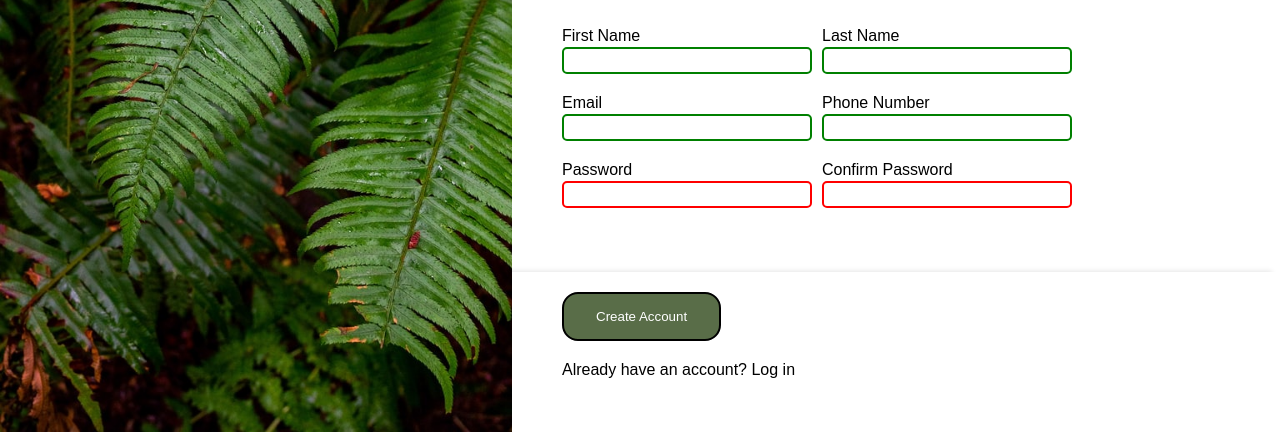
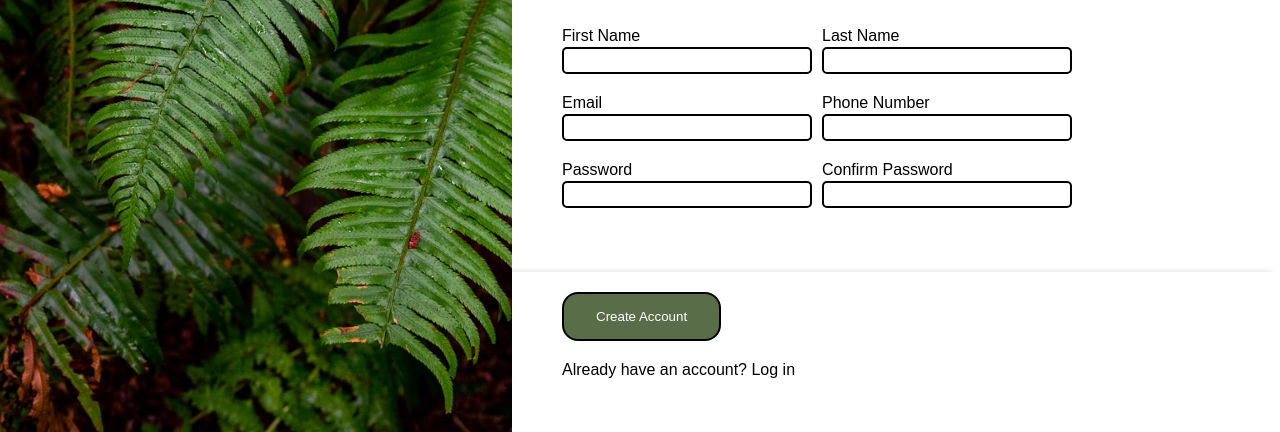
Before and after one commit to griffFu/Form-validation, a plain HTML site: page index.html in a window 1280 px wide. Shown: the part 368-800 px from the top of the page. Drawn offline with Linux system fonts and the light colour scheme.

Commit message:
fixing some of the focus functions and form validation update

```diff
--- a/index.html
+++ b/index.html
@@ -61,13 +61,13 @@
                         <label for="pwd">
                             <span>Password</span>
                         </label>
-                        <input type="password" id="pwd" name="password" required>
+                        <input type="password" id="pwd" name="password" pattern=".{8,}" title="Eight or more characters">
                     </p>
                     <p>
                         <label for="c-pwd">
                             <span> Confirm Password</span>
                         </label>
-                        <input type="password" id="c-pwd" name="password" required>
+                        <input type="password" id="c-pwd" name="password" pattern=".{8,}" title="Eight or more characters">
                     </p>
                 </div>
 
--- a/styles.css
+++ b/styles.css
@@ -182,5 +182,9 @@ input:invalid {
   }
 
   input:valid {
-    border-color: green;
+    border-color: black
   }
+
+  input:focus{
+      border-color: blue;
+  }
```
